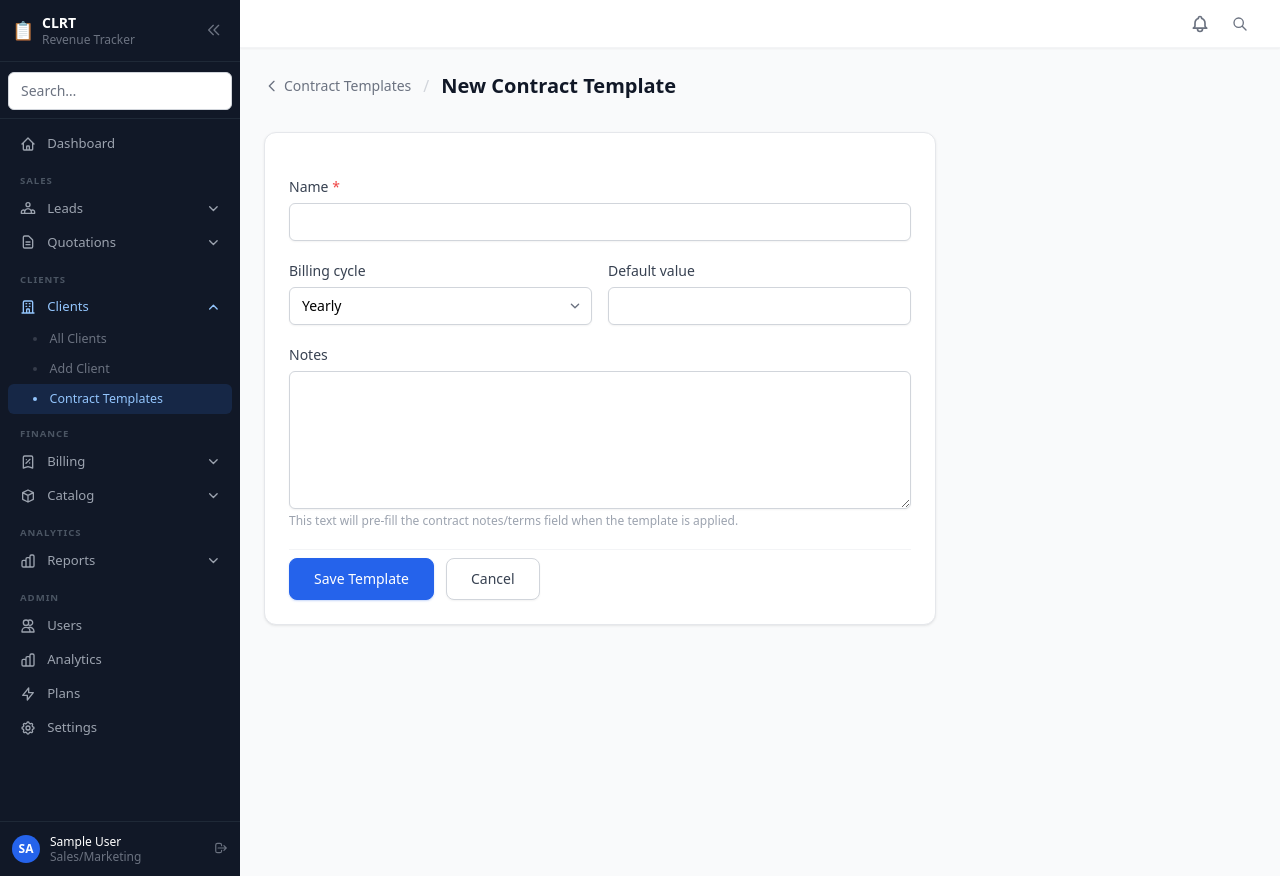
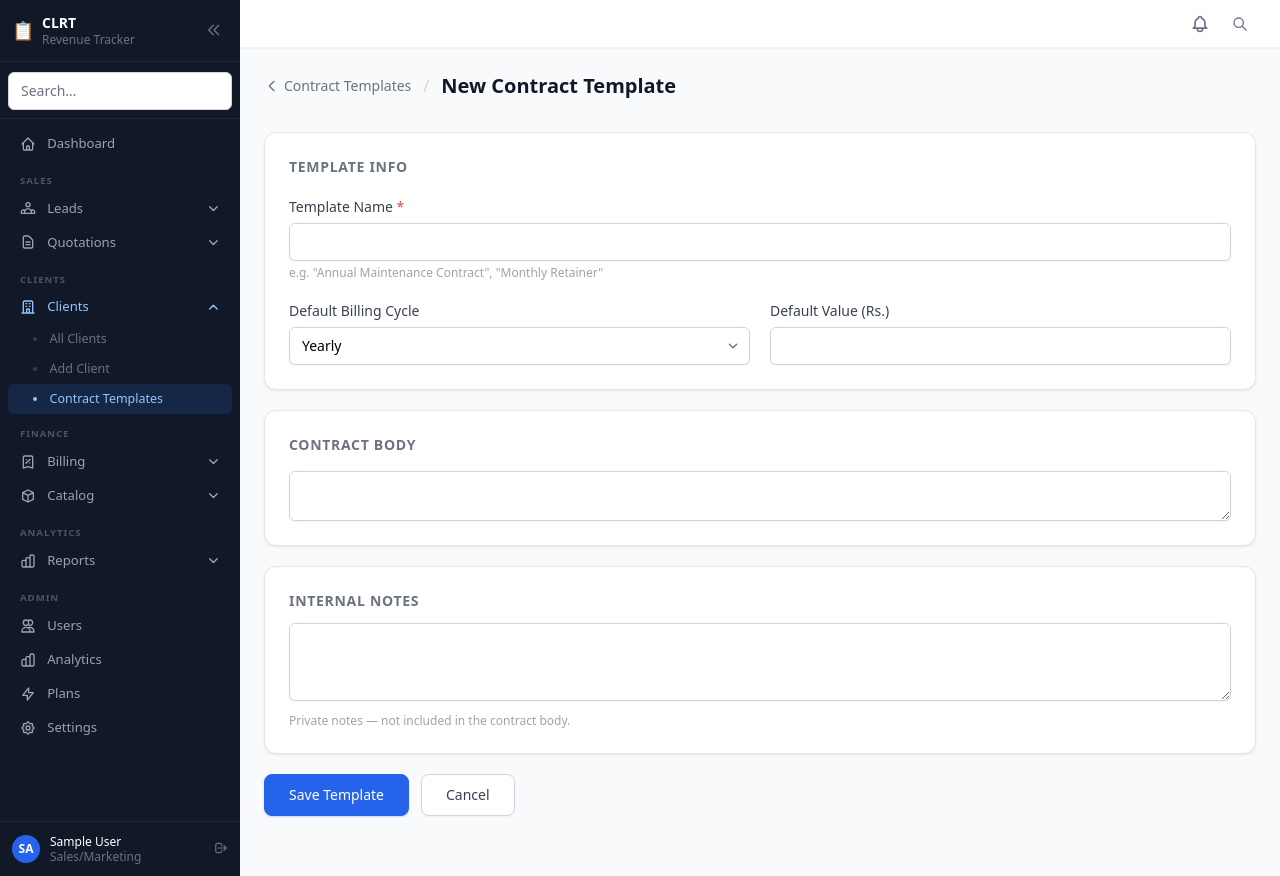
Before and after one commit to ashim888/clrt, a Django app: page /clients/contract-templates/add/ in a window 1280 px wide. Run offline with Django 5.2, Linux system fonts and the light colour scheme; the visitor is signed in with stand-in values (Sample User, id 1); data comes from the database, SQL or seed files in the repository; data that the repository does not hold is empty; some libraries are stand-ins or nearby versions.

Commit message:
contract templates and linking

```diff
--- a/clients/forms.py
+++ b/clients/forms.py
@@ -21,10 +21,11 @@ class ContractForm(forms.ModelForm):
     class Meta:
         model = Contract
         fields = ["contract_title", "start_date", "end_date", "billing_cycle",
-                  "contract_value", "status", "notes"]
+                  "contract_value", "status", "body", "notes"]
         widgets = {
             "start_date": forms.DateInput(attrs={"type": "date"}),
             "end_date": forms.DateInput(attrs={"type": "date"}),
+            "body": forms.Textarea(attrs={"rows": 18}),
             "notes": forms.Textarea(attrs={"rows": 3}),
         }
 
@@ -38,8 +39,11 @@ class ClientContactForm(forms.ModelForm):
 class ContractTemplateForm(TailwindFormMixin, forms.ModelForm):
     class Meta:
         model = ContractTemplate
-        fields = ["name", "billing_cycle", "default_value", "notes"]
-        widgets = {"notes": forms.Textarea(attrs={"rows": 6})}
+        fields = ["name", "billing_cycle", "default_value", "body", "notes"]
+        widgets = {
+            "body": forms.Textarea(attrs={"rows": 20}),
+            "notes": forms.Textarea(attrs={"rows": 3}),
+        }
 
     def __init__(self, *args, **kwargs):
         super().__init__(*args, **kwargs)
--- a/clients/models.py
+++ b/clients/models.py
@@ -96,7 +96,8 @@ class ContractTemplate(models.Model):
     name = models.CharField(max_length=200)
     billing_cycle = models.CharField(max_length=20, choices=BILLING_CYCLE_CHOICES, default="yearly")
     default_value = models.DecimalField(max_digits=12, decimal_places=2, null=True, blank=True)
-    notes = models.TextField(blank=True, help_text="Terms and conditions pre-filled on new contracts")
+    body = models.TextField(blank=True, help_text="Full contract agreement text. Use [Client Name], [Contract Value], [Start Date], [End Date], [Billing Cycle] as placeholders.")
+    notes = models.TextField(blank=True, help_text="Internal notes — not shown in the contract body")
     created_at = models.DateTimeField(auto_now_add=True)
 
     class Meta:
@@ -125,6 +126,7 @@ class Contract(models.Model):
     contract_value = models.DecimalField(max_digits=12, decimal_places=2)
     document = models.FileField(upload_to="contracts/%Y/%m/", null=True, blank=True)
     status = models.CharField(max_length=20, choices=STATUS_CHOICES, default="active")
+    body = models.TextField(blank=True)
     notes = models.TextField(blank=True)
     created_at = models.DateTimeField(auto_now_add=True)
 
--- a/clients/views.py
+++ b/clients/views.py
@@ -13,6 +13,20 @@ from dashboard.decorators import requires_feature
 
 def _can_edit(user):
     return user.is_admin() or user.is_accounts()
+
+
+_CONTRACT_PLACEHOLDERS = [
+    "[Client Name]",
+    "[Contact Person]",
+    "[Contract Title]",
+    "[Contract Value]",
+    "[Start Date]",
+    "[End Date]",
+    "[Billing Cycle]",
+    "[Payment Terms]",
+    "[Your Company Name]",
+    "[Your Company Address]",
+]
 
 
 _CLIENT_SORT = {"name": "organization_name", "status": "status", "billed": "total_billed", "created": "created_at"}
@@ -325,7 +339,10 @@ def contract_template_create(request):
         form.save()
         messages.success(request, "Template created.")
         return redirect("clients:contract_template_list")
-    return render(request, "clients/contract_template_form.html", {"form": form, "title": "New Contract Template"})
+    return render(request, "clients/contract_template_form.html", {
+        "form": form, "title": "New Contract Template",
+        "placeholders": _CONTRACT_PLACEHOLDERS,
+    })
 
 
 @login_required
@@ -339,7 +356,10 @@ def contract_template_edit(request, pk):
         form.save()
         messages.success(request, "Template updated.")
         return redirect("clients:contract_template_list")
-    return render(request, "clients/contract_template_form.html", {"form": form, "title": "Edit Template", "tmpl": tmpl})
+    return render(request, "clients/contract_template_form.html", {
+        "form": form, "title": "Edit Template", "tmpl": tmpl,
+        "placeholders": _CONTRACT_PLACEHOLDERS,
+    })
 
 
 @login_required
@@ -360,6 +380,7 @@ def contract_template_json(request, pk):
     return JsonResponse({
         "billing_cycle": tmpl.billing_cycle,
         "default_value": str(tmpl.default_value) if tmpl.default_value else "",
+        "body": tmpl.body,
         "notes": tmpl.notes,
     })
 
--- a/templates/clients/contract_template_form.html
+++ b/templates/clients/contract_template_form.html
@@ -11,34 +11,76 @@
   <h1 class="text-xl font-semibold text-gray-900">{{ title }}</h1>
 </div>
 
-<div class="max-w-2xl">
-  <div class="card p-6">
 <form method="post" class="space-y-5">
   {% csrf_token %}
+
+  <div class="card p-6 space-y-5">
+    <h3 class="text-sm font-semibold text-gray-500 uppercase tracking-wider">Template Info</h3>
     <div>
-        <label class="block text-sm font-medium text-gray-700 mb-1.5">{{ form.name.label }} <span class="text-red-500">*</span></label>
+      <label class="block text-sm font-medium text-gray-700 mb-1.5">Template Name <span class="text-red-500">*</span></label>
       {{ form.name }}
+      <p class="text-xs text-gray-400 mt-1">e.g. "Annual Maintenance Contract", "Monthly Retainer"</p>
     </div>
-      <div class="grid grid-cols-2 gap-4">
+    <div class="grid sm:grid-cols-2 gap-5">
       <div>
-          <label class="block text-sm font-medium text-gray-700 mb-1.5">{{ form.billing_cycle.label }}</label>
+        <label class="block text-sm font-medium text-gray-700 mb-1.5">Default Billing Cycle</label>
         {{ form.billing_cycle }}
       </div>
       <div>
-          <label class="block text-sm font-medium text-gray-700 mb-1.5">{{ form.default_value.label }}</label>
+        <label class="block text-sm font-medium text-gray-700 mb-1.5">Default Value (Rs.)</label>
         {{ form.default_value }}
       </div>
     </div>
-      <div>
-        <label class="block text-sm font-medium text-gray-700 mb-1.5">{{ form.notes.label }}</label>
+  </div>
+
+  <div class="card p-6 space-y-4">
+    <h3 class="text-sm font-semibold text-gray-500 uppercase tracking-wider">Contract Body</h3>
+    <textarea id="contract-body" name="body">{{ form.body.value|default:"" }}</textarea>
+  </div>
+
+  <div class="card p-6 space-y-3">
+    <h3 class="text-sm font-semibold text-gray-500 uppercase tracking-wider">Internal Notes</h3>
     {{ form.notes }}
-        <p class="text-xs text-gray-400 mt-1">This text will pre-fill the contract notes/terms field when the template is applied.</p>
+    <p class="text-xs text-gray-400">Private notes — not included in the contract body.</p>
   </div>
-      <div class="flex items-center gap-3 pt-2 border-t border-gray-100">
+
+  <div class="flex items-center gap-3">
     <button type="submit" class="btn-primary px-6 py-2.5">Save Template</button>
     <a href="{% url "clients:contract_template_list" %}" class="btn-secondary px-6 py-2.5">Cancel</a>
   </div>
 </form>
-  </div>
-</div>
+
+<link rel="stylesheet" href="https://cdn.jsdelivr.net/npm/@ckeditor/ckeditor5-build-classic@41.4.2/build/styles.css">
+<script src="https://cdn.jsdelivr.net/npm/@ckeditor/ckeditor5-build-classic@41.4.2/build/ckeditor.js"></script>
+<style>
+  .ck-editor__editable { min-height: 520px; font-size: 14px; line-height: 1.7; }
+</style>
+<script>
+ClassicEditor.create(document.querySelector('#contract-body'), {
+  toolbar: {
+    items: [
+      'heading', '|',
+      'bold', 'italic', '|',
+      'bulletedList', 'numberedList', 'indent', 'outdent', '|',
+      'blockQuote', 'insertTable', '|',
+      'undo', 'redo',
+    ]
+  },
+  table: { contentToolbar: ['tableColumn', 'tableRow', 'mergeTableCells'] },
+  heading: {
+    options: [
+      { model: 'paragraph', title: 'Paragraph', class: 'ck-heading_paragraph' },
+      { model: 'heading1', view: 'h1', title: 'Heading 1', class: 'ck-heading_heading1' },
+      { model: 'heading2', view: 'h2', title: 'Heading 2', class: 'ck-heading_heading2' },
+      { model: 'heading3', view: 'h3', title: 'Heading 3', class: 'ck-heading_heading3' },
+    ]
+  }
+}).then(editor => {
+  window._ckEditor = editor;
+}).catch(console.error);
+
+document.querySelector('form').addEventListener('submit', function() {
+  if (window._ckEditor) window._ckEditor.updateSourceElement();
+});
+</script>
 {% endblock %}
--- a/templates/clients/contract_template_list.html
+++ b/templates/clients/contract_template_list.html
@@ -20,7 +20,7 @@
         <th class="px-4 py-3 text-left font-medium text-gray-500">Name</th>
         <th class="px-4 py-3 text-left font-medium text-gray-500">Billing Cycle</th>
         <th class="px-4 py-3 text-right font-medium text-gray-500">Default Value</th>
-        <th class="px-4 py-3 text-left font-medium text-gray-500">Notes preview</th>
+        <th class="px-4 py-3 text-left font-medium text-gray-500">Body preview</th>
         <th class="px-4 py-3"></th>
       </tr>
     </thead>
@@ -30,7 +30,7 @@
         <td class="px-4 py-3 font-medium text-gray-900">{{ tmpl.name }}</td>
         <td class="px-4 py-3 text-gray-600">{{ tmpl.get_billing_cycle_display }}</td>
         <td class="px-4 py-3 text-right text-gray-700">{% if tmpl.default_value %}{{ tmpl.default_value|inr }}{% else %}—{% endif %}</td>
-        <td class="px-4 py-3 text-gray-400 text-xs truncate max-w-xs">{{ tmpl.notes|truncatechars:80|default:"—" }}</td>
+        <td class="px-4 py-3 text-gray-400 text-xs truncate max-w-xs">{{ tmpl.body|truncatechars:80|default:"—" }}</td>
         <td class="px-4 py-3">
           {% if user.is_admin or user.is_accounts %}
           <div class="flex gap-3 justify-end">
```
Also changed, not shown: templates/clients/contract_detail.html (+30 -1 lines), templates/clients/contract_form.html (+44 -2 lines), clients/migrations/0009_contract_body.py (added). Lines whose indentation alone changed are shown as unchanged.
